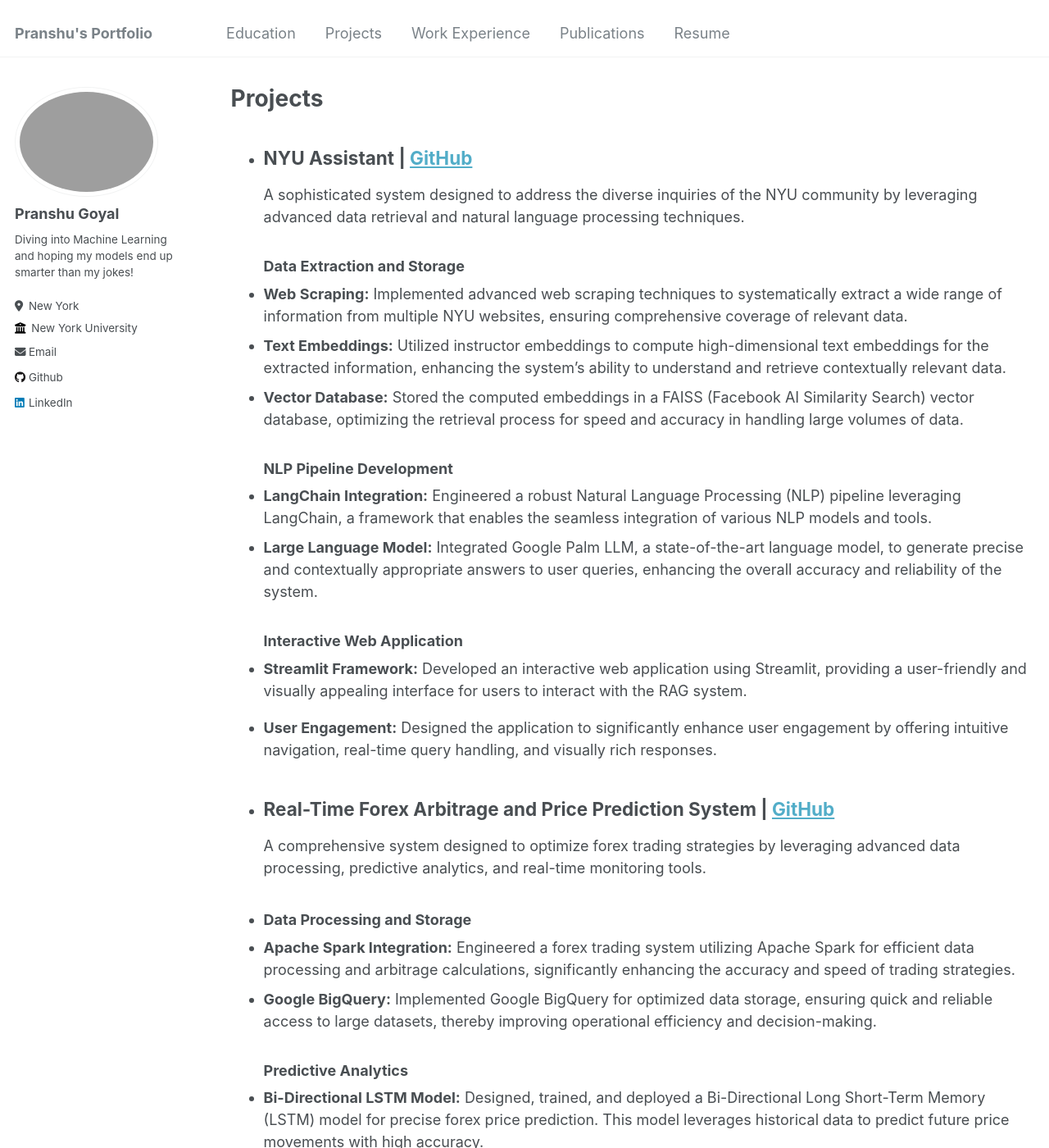
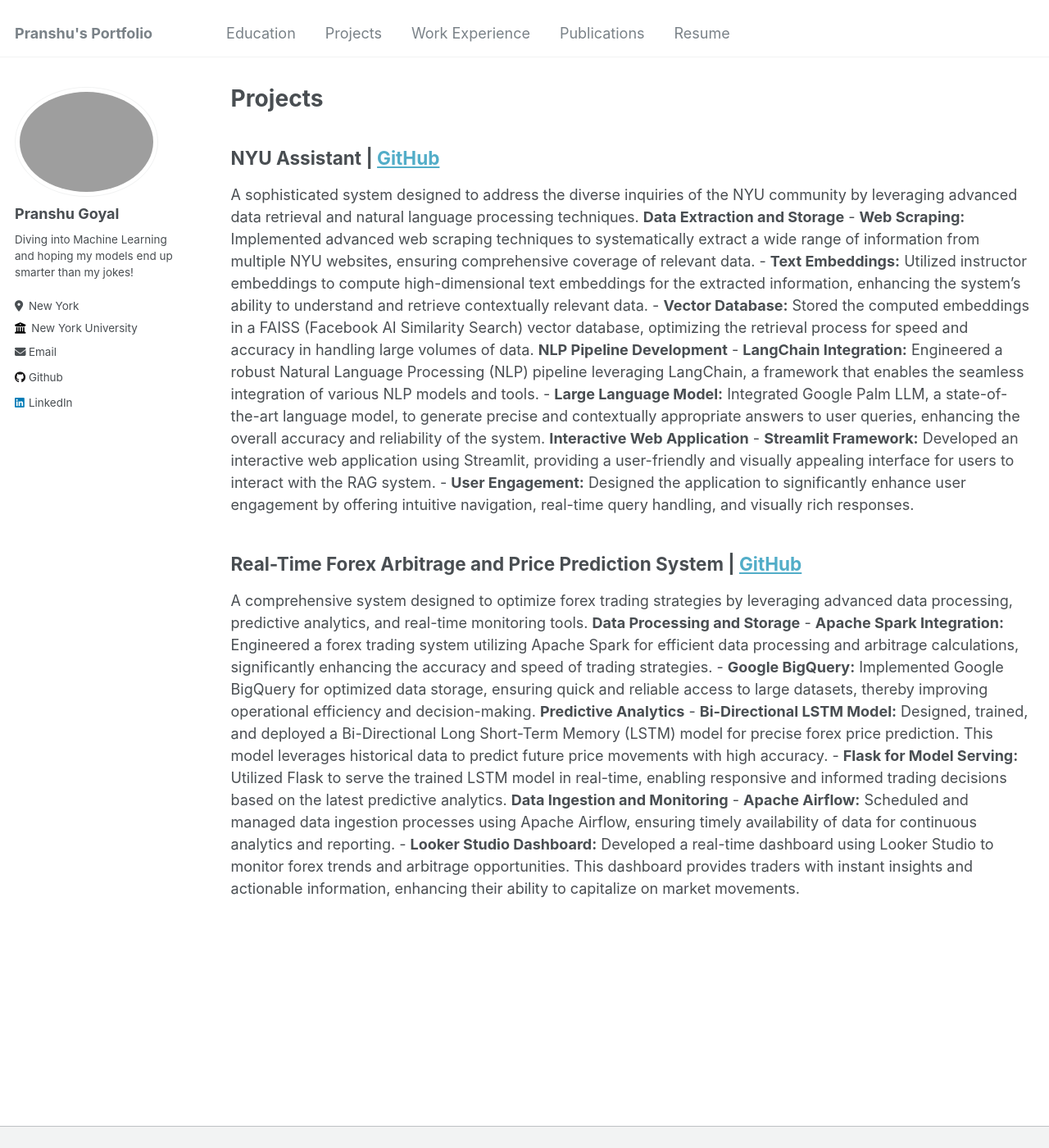
Before and after one commit to pranshu267/pranshu267.github.io, a Jekyll site: the page built from _pages/projects.md, in a window 1280 px wide and 1400 px high. Shown: the whole window at 82% size. Built offline with Jekyll 4.4.1, drawn with Linux system fonts in a browser that asks for light colours; some of the changed text lies outside the part shown.

Commit message:
Updating projects

```diff
--- a/_pages/projects.md
+++ b/_pages/projects.md
@@ -7,27 +7,27 @@
 
 {% include base_path %}
 
-- ## NYU Assistant | [GitHub](https://github.com/pranshu267/NYUAssistant/tree/main)
+## NYU Assistant | [GitHub](https://github.com/pranshu267/NYUAssistant/tree/main)
 A sophisticated system designed to address the diverse inquiries of the NYU community by leveraging advanced data retrieval and natural language processing techniques.
-### Data Extraction and Storage
-- **Web Scraping:** Implemented advanced web scraping techniques to systematically extract a wide range of information from multiple NYU websites, ensuring comprehensive coverage of relevant data.
-- **Text Embeddings:** Utilized instructor embeddings to compute high-dimensional text embeddings for the extracted information, enhancing the system’s ability to understand and retrieve contextually relevant data.
-- **Vector Database:** Stored the computed embeddings in a FAISS (Facebook AI Similarity Search) vector database, optimizing the retrieval process for speed and accuracy in handling large volumes of data.
-### NLP Pipeline Development
-- **LangChain Integration:** Engineered a robust Natural Language Processing (NLP) pipeline leveraging LangChain, a framework that enables the seamless integration of various NLP models and tools.
-- **Large Language Model:** Integrated Google Palm LLM, a state-of-the-art language model, to generate precise and contextually appropriate answers to user queries, enhancing the overall accuracy and reliability of the system.
-### Interactive Web Application
-- **Streamlit Framework:** Developed an interactive web application using Streamlit, providing a user-friendly and visually appealing interface for users to interact with the RAG system.
-- **User Engagement:** Designed the application to significantly enhance user engagement by offering intuitive navigation, real-time query handling, and visually rich responses.
+    **Data Extraction and Storage**
+        - **Web Scraping:** Implemented advanced web scraping techniques to systematically extract a wide range of information from multiple NYU websites, ensuring comprehensive coverage of relevant data.
+        - **Text Embeddings:** Utilized instructor embeddings to compute high-dimensional text embeddings for the extracted information, enhancing the system’s ability to understand and retrieve contextually relevant data.
+        - **Vector Database:** Stored the computed embeddings in a FAISS (Facebook AI Similarity Search) vector database, optimizing the retrieval process for speed and accuracy in handling large volumes of data.
+    **NLP Pipeline Development**
+        - **LangChain Integration:** Engineered a robust Natural Language Processing (NLP) pipeline leveraging LangChain, a framework that enables the seamless integration of various NLP models and tools.
+        - **Large Language Model:** Integrated Google Palm LLM, a state-of-the-art language model, to generate precise and contextually appropriate answers to user queries, enhancing the overall accuracy and reliability of the system.
+    **Interactive Web Application**
+        - **Streamlit Framework:** Developed an interactive web application using Streamlit, providing a user-friendly and visually appealing interface for users to interact with the RAG system.
+        - **User Engagement:** Designed the application to significantly enhance user engagement by offering intuitive navigation, real-time query handling, and visually rich responses.
 
-- ## Real-Time Forex Arbitrage and Price Prediction System | [GitHub](https://github.com/pranshu267/Real-Time-Forex-Arbitrage-Detection-and-Price-Prediction-System)
+## Real-Time Forex Arbitrage and Price Prediction System | [GitHub](https://github.com/pranshu267/Real-Time-Forex-Arbitrage-Detection-and-Price-Prediction-System)
 A comprehensive system designed to optimize forex trading strategies by leveraging advanced data processing, predictive analytics, and real-time monitoring tools.
-- ### Data Processing and Storage
-- **Apache Spark Integration:** Engineered a forex trading system utilizing Apache Spark for efficient data processing and arbitrage calculations, significantly enhancing the accuracy and speed of trading strategies.
-- **Google BigQuery:** Implemented Google BigQuery for optimized data storage, ensuring quick and reliable access to large datasets, thereby improving operational efficiency and decision-making.
-### Predictive Analytics
-- **Bi-Directional LSTM Model:** Designed, trained, and deployed a Bi-Directional Long Short-Term Memory (LSTM) model for precise forex price prediction. This model leverages historical data to predict future price movements with high accuracy.
-- **Flask for Model Serving:** Utilized Flask to serve the trained LSTM model in real-time, enabling responsive and informed trading decisions based on the latest predictive analytics.
-### Data Ingestion and Monitoring
-- **Apache Airflow:** Scheduled and managed data ingestion processes using Apache Airflow, ensuring timely availability of data for continuous analytics and reporting.
-- **Looker Studio Dashboard:** Developed a real-time dashboard using Looker Studio to monitor forex trends and arbitrage opportunities. This dashboard provides traders with instant insights and actionable information, enhancing their ability to capitalize on market movements.
+    **Data Processing and Storage**
+        - **Apache Spark Integration:** Engineered a forex trading system utilizing Apache Spark for efficient data processing and arbitrage calculations, significantly enhancing the accuracy and speed of trading strategies.
+        - **Google BigQuery:** Implemented Google BigQuery for optimized data storage, ensuring quick and reliable access to large datasets, thereby improving operational efficiency and decision-making.
+    **Predictive Analytics**
+        - **Bi-Directional LSTM Model:** Designed, trained, and deployed a Bi-Directional Long Short-Term Memory (LSTM) model for precise forex price prediction. This model leverages historical data to predict future price movements with high accuracy.
+        - **Flask for Model Serving:** Utilized Flask to serve the trained LSTM model in real-time, enabling responsive and informed trading decisions based on the latest predictive analytics.
+    **Data Ingestion and Monitoring**
+        - **Apache Airflow:** Scheduled and managed data ingestion processes using Apache Airflow, ensuring timely availability of data for continuous analytics and reporting.
+        - **Looker Studio Dashboard:** Developed a real-time dashboard using Looker Studio to monitor forex trends and arbitrage opportunities. This dashboard provides traders with instant insights and actionable information, enhancing their ability to capitalize on market movements.
```
